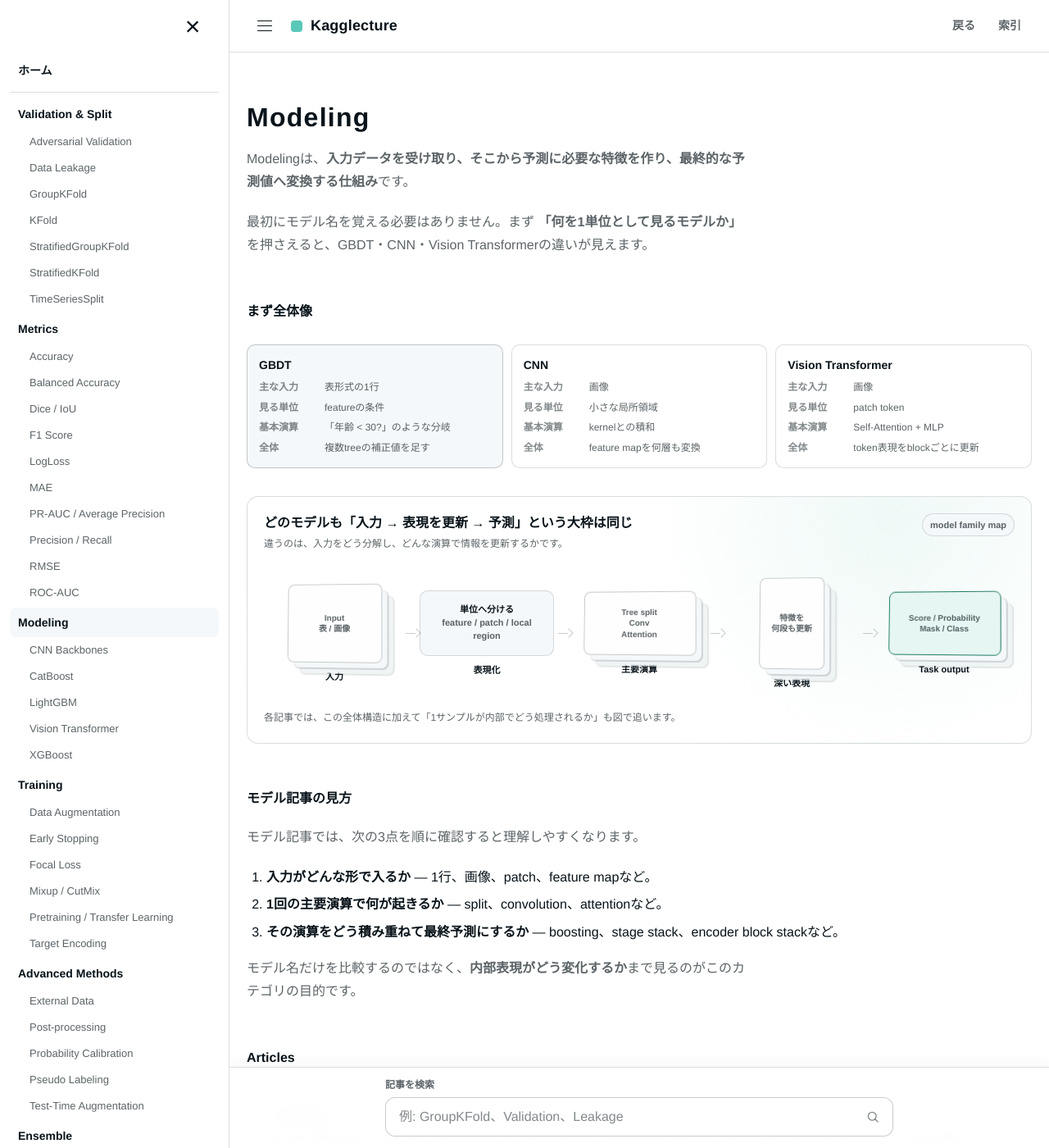
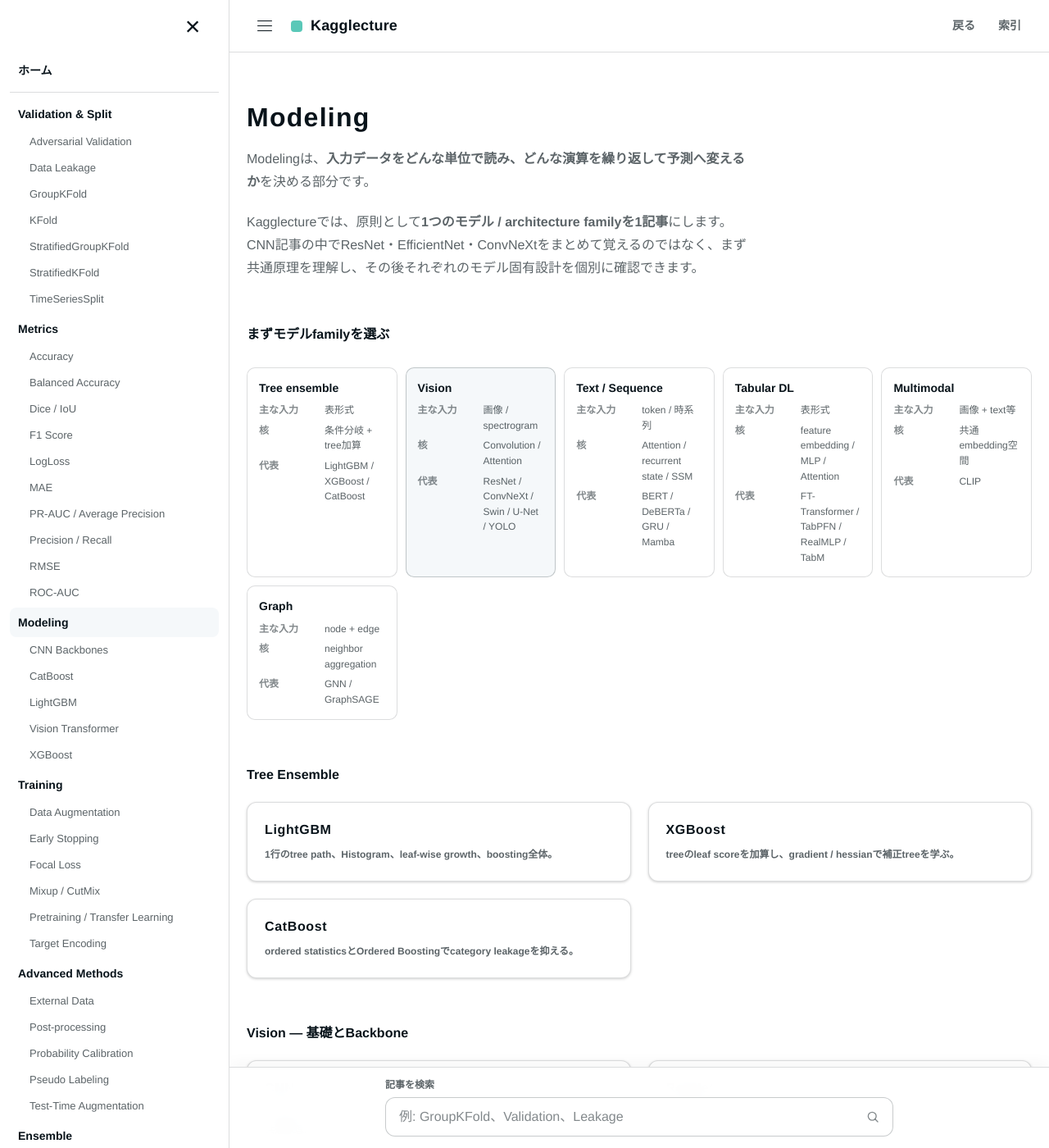
Before and after one commit to morikazu1119/Kagglecture, a Jekyll site: the page built from wiki/modeling/index.md, in a window 1280 px wide and 1400 px high. Shown: the whole window at 82% size. Built offline with Jekyll 4.4.1, drawn with Linux system fonts in a browser that asks for light colours; some of the changed text lies outside the part shown.

Commit message:
docs: reorganize modeling index by model family

```diff
--- a/wiki/modeling/index.md
+++ b/wiki/modeling/index.md
@@ -1,8 +1,8 @@
 ---
 layout: default
 title: Modeling
-description: Kaggleのモデル・アーキテクチャを調べるためのカテゴリ索引。
-summary: GBDT、CNN、Vision Transformerを、入力・主要演算・全体構造から比較する。
+description: Kaggleで使うモデルを、データ種類とモデル固有の原理から調べるカテゴリ索引。
+summary: GBDT、CNN、Transformer、Tabular DL、Multimodal、GNNをモデル単位で整理する。
 type: category-index
 nav_order: 3
 permalink: /wiki/modeling/
@@ -10,76 +10,68 @@
 
 # Modeling
 
-Modelingは、**入力データを受け取り、そこから予測に必要な特徴を作り、最終的な予測値へ変換する仕組み**です。
+Modelingは、**入力データをどんな単位で読み、どんな演算を繰り返して予測へ変えるか**を決める部分です。
 
-最初にモデル名を覚える必要はありません。まず **「何を1単位として見るモデルか」** を押さえると、GBDT・CNN・Vision Transformerの違いが見えます。
+Kagglectureでは、原則として**1つのモデル / architecture familyを1記事**にします。CNN記事の中でResNet・EfficientNet・ConvNeXtをまとめて覚えるのではなく、まず共通原理を理解し、その後それぞれのモデル固有設計を個別に確認できます。
 
-## まず全体像
+## まずモデルfamilyを選ぶ
 
-<div class="comparison-board" aria-label="GBDT CNN Vision Transformerの直感的な比較">
-  <section class="comparison-card is-primary">
-    <h4>GBDT</h4>
-    <dl>
-      <dt>主な入力</dt><dd>表形式の1行</dd>
-      <dt>見る単位</dt><dd>featureの条件</dd>
-      <dt>基本演算</dt><dd>「年齢 &lt; 30?」のような分岐</dd>
-      <dt>全体</dt><dd>複数treeの補正値を足す</dd>
-    </dl>
-  </section>
-  <section class="comparison-card">
-    <h4>CNN</h4>
-    <dl>
-      <dt>主な入力</dt><dd>画像</dd>
-      <dt>見る単位</dt><dd>小さな局所領域</dd>
-      <dt>基本演算</dt><dd>kernelとの積和</dd>
-      <dt>全体</dt><dd>feature mapを何層も変換</dd>
-    </dl>
-  </section>
-  <section class="comparison-card">
-    <h4>Vision Transformer</h4>
-    <dl>
-      <dt>主な入力</dt><dd>画像</dd>
-      <dt>見る単位</dt><dd>patch token</dd>
-      <dt>基本演算</dt><dd>Self-Attention + MLP</dd>
-      <dt>全体</dt><dd>token表現をblockごとに更新</dd>
-    </dl>
-  </section>
+<div class="comparison-board" aria-label="Kaggleで使われる主要モデルfamily">
+  <section class="comparison-card"><h4>Tree ensemble</h4><dl><dt>主な入力</dt><dd>表形式</dd><dt>核</dt><dd>条件分岐 + tree加算</dd><dt>代表</dt><dd>LightGBM / XGBoost / CatBoost</dd></dl></section>
+  <section class="comparison-card is-primary"><h4>Vision</h4><dl><dt>主な入力</dt><dd>画像 / spectrogram</dd><dt>核</dt><dd>Convolution / Attention</dd><dt>代表</dt><dd>ResNet / ConvNeXt / Swin / U-Net / YOLO</dd></dl></section>
+  <section class="comparison-card"><h4>Text / Sequence</h4><dl><dt>主な入力</dt><dd>token / 時系列</dd><dt>核</dt><dd>Attention / recurrent state / SSM</dd><dt>代表</dt><dd>BERT / DeBERTa / GRU / Mamba</dd></dl></section>
+  <section class="comparison-card"><h4>Tabular DL</h4><dl><dt>主な入力</dt><dd>表形式</dd><dt>核</dt><dd>feature embedding / MLP / Attention</dd><dt>代表</dt><dd>FT-Transformer / TabPFN / RealMLP / TabM</dd></dl></section>
+  <section class="comparison-card"><h4>Multimodal</h4><dl><dt>主な入力</dt><dd>画像 + text等</dd><dt>核</dt><dd>共通embedding空間</dd><dt>代表</dt><dd>CLIP</dd></dl></section>
+  <section class="comparison-card"><h4>Graph</h4><dl><dt>主な入力</dt><dd>node + edge</dd><dt>核</dt><dd>neighbor aggregation</dd><dt>代表</dt><dd>GNN / GraphSAGE</dd></dl></section>
 </div>
 
-<div class="model-architecture" aria-label="代表モデルが入力から予測を作る全体構造">
-  <div class="model-architecture__header">
-    <div>
-      <div class="model-architecture__title">どのモデルも「入力 → 表現を更新 → 予測」という大枠は同じ</div>
-      <p class="model-architecture__subtitle">違うのは、入力をどう分解し、どんな演算で情報を更新するかです。</p>
-    </div>
-    <span class="model-architecture__badge">model family map</span>
-  </div>
-  <div class="model-stage-row" style="--model-cols:5">
-    <div class="model-stage"><div class="model-tensor"><span>Input<br>表 / 画像</span></div><span class="model-stage__label">入力</span></div>
-    <div class="model-stage"><div class="model-op-box"><span><strong>単位へ分ける</strong><br>feature / patch / local region</span></div><span class="model-stage__label">表現化</span></div>
-    <div class="model-stage"><div class="model-tensor is-wide"><span>Tree split<br>Conv<br>Attention</span></div><span class="model-stage__label">主要演算</span></div>
-    <div class="model-stage"><div class="model-tensor is-thin"><span>特徴を<br>何段も更新</span></div><span class="model-stage__label">深い表現</span></div>
-    <div class="model-stage"><div class="model-tensor is-accent is-wide"><span>Score / Probability<br>Mask / Class</span></div><span class="model-stage__label">Task output</span></div>
-  </div>
-  <p class="model-architecture__caption">各記事では、この全体構造に加えて「1サンプルが内部でどう処理されるか」も図で追います。</p>
+## Tree Ensemble
+<div class="dictionary-grid">
+  <a class="dictionary-card dictionary-card-link" href="{{ '/wiki/modeling/lightgbm.html' | relative_url }}"><h3>LightGBM</h3><p>1行のtree path、Histogram、leaf-wise growth、boosting全体。</p></a>
+  <a class="dictionary-card dictionary-card-link" href="{{ '/wiki/modeling/xgboost.html' | relative_url }}"><h3>XGBoost</h3><p>treeのleaf scoreを加算し、gradient / hessianで補正treeを学ぶ。</p></a>
+  <a class="dictionary-card dictionary-card-link" href="{{ '/wiki/modeling/catboost.html' | relative_url }}"><h3>CatBoost</h3><p>ordered statisticsとOrdered Boostingでcategory leakageを抑える。</p></a>
 </div>
 
-## モデル記事の見方
+## Vision — 基礎とBackbone
+<div class="dictionary-grid">
+  <a class="dictionary-card dictionary-card-link" href="{{ '/wiki/modeling/cnn-backbones.html' | relative_url }}"><h3>CNN</h3><p>kernel、receptive field、feature map、channel、downsamplingというCNN共通原理。</p></a>
+  <a class="dictionary-card dictionary-card-link" href="{{ '/wiki/modeling/resnet.html' | relative_url }}"><h3>ResNet</h3><p>Residual Blockで入力をshortcutし、深いCNNを学習しやすくする。</p></a>
+  <a class="dictionary-card dictionary-card-link" href="{{ '/wiki/modeling/efficientnet.html' | relative_url }}"><h3>EfficientNet</h3><p>MBConvとcompound scalingでdepth・width・resolutionをまとめて設計する。</p></a>
+  <a class="dictionary-card dictionary-card-link" href="{{ '/wiki/modeling/convnext.html' | relative_url }}"><h3>ConvNeXt</h3><p>large kernel、depthwise convolution、LayerNorm等でCNNをmodernizeする。</p></a>
+  <a class="dictionary-card dictionary-card-link" href="{{ '/wiki/modeling/vision-transformer.html' | relative_url }}"><h3>Vision Transformer</h3><p>画像をpatch tokenへ変換し、global Self-Attentionで表現を更新する。</p></a>
+  <a class="dictionary-card dictionary-card-link" href="{{ '/wiki/modeling/swin-transformer.html' | relative_url }}"><h3>Swin Transformer</h3><p>window attentionとshifted windowで局所性と階層構造を持たせる。</p></a>
+</div>
 
-モデル記事では、次の3点を順に確認すると理解しやすくなります。
+## Vision — Segmentation / Detection
+<div class="dictionary-grid">
+  <a class="dictionary-card dictionary-card-link" href="{{ '/wiki/modeling/unet.html' | relative_url }}"><h3>U-Net</h3><p>encoderで縮め、decoderで戻し、skip connectionで位置情報を復元する。</p></a>
+  <a class="dictionary-card dictionary-card-link" href="{{ '/wiki/modeling/yolo.html' | relative_url }}"><h3>YOLO</h3><p>画像からbox・classをsingle-stageでまとめて予測するobject detector。</p></a>
+</div>
 
-1. **入力がどんな形で入るか** — 1行、画像、patch、feature mapなど。
-2. **1回の主要演算で何が起きるか** — split、convolution、attentionなど。
-3. **その演算をどう積み重ねて最終予測にするか** — boosting、stage stack、encoder block stackなど。
+## Transformer / NLP / Sequence
+<div class="dictionary-grid">
+  <a class="dictionary-card dictionary-card-link" href="{{ '/wiki/modeling/transformer.html' | relative_url }}"><h3>Transformer</h3><p>Self-Attention + FFN + residualをstackするsequence modelの共通原理。</p></a>
+  <a class="dictionary-card dictionary-card-link" href="{{ '/wiki/modeling/bert.html' | relative_url }}"><h3>BERT</h3><p>Transformer Encoderを双方向contextで事前学習するencoder-only model。</p></a>
+  <a class="dictionary-card dictionary-card-link" href="{{ '/wiki/modeling/roberta.html' | relative_url }}"><h3>RoBERTa</h3><p>BERTのtraining recipeを再設計し、より強いencoderを作る。</p></a>
+  <a class="dictionary-card dictionary-card-link" href="{{ '/wiki/modeling/deberta.html' | relative_url }}"><h3>DeBERTa</h3><p>contentとpositionを分離したattentionでtoken関係を表現する。</p></a>
+  <a class="dictionary-card dictionary-card-link" href="{{ '/wiki/modeling/gru.html' | relative_url }}"><h3>GRU</h3><p>hidden stateを時刻ごとに更新し、必要な過去情報をgateで保持・更新する。</p></a>
+  <a class="dictionary-card dictionary-card-link" href="{{ '/wiki/modeling/mamba.html' | relative_url }}"><h3>Mamba</h3><p>Selective State Spaceで必要な情報を選択しながらsequenceを線形時間で走査する。</p></a>
+</div>
 
-モデル名だけを比較するのではなく、**内部表現がどう変化するか**まで見るのがこのカテゴリの目的です。
+## Tabular Deep Learning
+<div class="dictionary-grid">
+  <a class="dictionary-card dictionary-card-link" href="{{ '/wiki/modeling/ft-transformer.html' | relative_url }}"><h3>FT-Transformer</h3><p>各featureをtoken化し、feature同士をSelf-Attentionで相互作用させる。</p></a>
+  <a class="dictionary-card dictionary-card-link" href="{{ '/wiki/modeling/tabpfn.html' | relative_url }}"><h3>TabPFN</h3><p>synthetic taskで事前学習し、train tableをcontextとして推論するtabular foundation model。</p></a>
+  <a class="dictionary-card dictionary-card-link" href="{{ '/wiki/modeling/realmlp.html' | relative_url }}"><h3>RealMLP</h3><p>tabular向け前処理・numeric embedding・training defaultsを詰めた強いMLP。</p></a>
+  <a class="dictionary-card dictionary-card-link" href="{{ '/wiki/modeling/tabm.html' | relative_url }}"><h3>TabM</h3><p>1つのMLP内部で複数memberを効率よく持つparameter-efficient ensemble。</p></a>
+</div>
 
-## Articles
+## Multimodal / Graph
+<div class="dictionary-grid">
+  <a class="dictionary-card dictionary-card-link" href="{{ '/wiki/modeling/clip.html' | relative_url }}"><h3>CLIP</h3><p>image encoderとtext encoderをcontrastive learningで同じembedding空間へ揃える。</p></a>
+  <a class="dictionary-card dictionary-card-link" href="{{ '/wiki/modeling/graph-neural-network.html' | relative_url }}"><h3>Graph Neural Network</h3><p>各nodeがneighborの情報を集約し、graph構造を予測へ利用する。</p></a>
+</div>
 
-<div class="dictionary-grid">
-  <a class="dictionary-card dictionary-card-link" href="{{ '/wiki/modeling/lightgbm.html' | relative_url }}" aria-label="LightGBM を開く"><h3>LightGBM</h3><p>1行がtreeを通る仕組み、Histogram、leaf-wise成長、boosting全体を順に見る。</p></a>
-  <a class="dictionary-card dictionary-card-link" href="{{ '/wiki/modeling/xgboost.html' | relative_url }}" aria-label="XGBoost を開く"><h3>XGBoost</h3><p>1本のtreeの分岐から、複数treeを足して誤差を補正する全体構造まで見る。</p></a>
-  <a class="dictionary-card dictionary-card-link" href="{{ '/wiki/modeling/catboost.html' | relative_url }}" aria-label="CatBoost を開く"><h3>CatBoost</h3><p>カテゴリを数値化するときのカンニングをどう防ぎ、tree ensembleへつなぐかを見る。</p></a>
-  <a class="dictionary-card dictionary-card-link" href="{{ '/wiki/modeling/cnn-backbones.html' | relative_url }}" aria-label="CNN Backbones を開く"><h3>CNN Backbones</h3><p>kernelの積和、feature map、stage、Residual connectionを目で追う。</p></a>
-  <a class="dictionary-card dictionary-card-link" href="{{ '/wiki/modeling/vision-transformer.html' | relative_url }}" aria-label="Vision Transformer を開く"><h3>Vision Transformer</h3><p>画像patch → token → Attention → Encoder stack → task headまで追う。</p></a>
-</div>
+## モデル記事の読み方
+
+各記事は、**1サンプルで何が起きるか → モデル全体でどう積み上がるか**の2段階で説明します。モデル名だけではなく、input shape、主要演算、intermediate representation、connection、最終outputを図で追うのがこのカテゴリの基準です。
```
